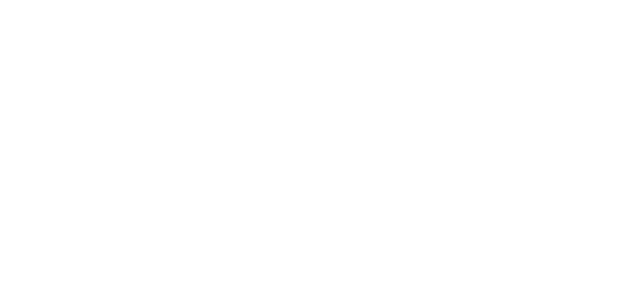
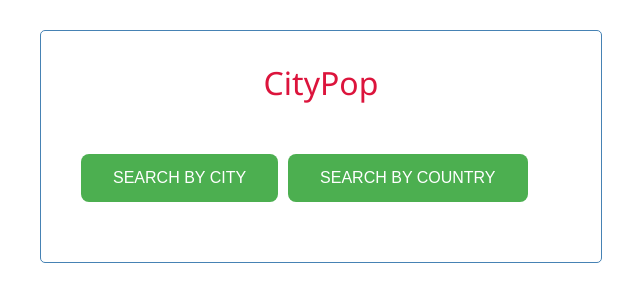
Before and after one commit to zyzzyxxy/citypop, a React (Create React App) app: page / in a window 1280 px wide. Shown: the top 302 px of the page, without its empty margins (319-959 px from the left). Built offline with nearby package versions, Linux system fonts and the light colour scheme.

Commit message:
First Pages components added

```diff
--- a/src/App.js
+++ b/src/App.js
@@ -1,7 +1,11 @@
+import Header from "./components/Header";
+import FirstPageButtons from "./components/FirstPageButtons";
+
 function App() {
   return (
-    <div className="App">
-
+    <div className='container'>
+      <Header title='CityPop'/>
+      <FirstPageButtons />
     </div>
   );
 }
--- /dev/null
+++ b/src/components/BigButton.js
@@ -0,0 +1,9 @@
+const BigButton = ({title, onClick}) => {
+    return (
+        <button className='button'>
+            {title}
+        </button>
+    )
+}
+
+export default BigButton
--- /dev/null
+++ b/src/components/FirstPageButtons.js
@@ -0,0 +1,12 @@
+import BigButton from "./BigButton";
+
+const FirstPageButtons = (props) => {
+  return (
+    <>
+      <BigButton title='SEARCH BY CITY' />
+      <BigButton title='SEARCH BY COUNTRY' />
+    </>
+  );
+};
+
+export default FirstPageButtons;
--- /dev/null
+++ b/src/components/Header.js
@@ -0,0 +1,9 @@
+const Header = (props) => {
+    return (
+        <header className='header'>
+            {props.title}
+        </header>
+    )
+}
+
+export default Header
--- a/src/index.css
+++ b/src/index.css
@@ -1,13 +1,54 @@
-body {
-  margin: 0;
-  font-family: -apple-system, BlinkMacSystemFont, 'Segoe UI', 'Roboto', 'Oxygen',
-    'Ubuntu', 'Cantarell', 'Fira Sans', 'Droid Sans', 'Helvetica Neue',
-    sans-serif;
-  -webkit-font-smoothing: antialiased;
-  -moz-osx-font-smoothing: grayscale;
+
+.container {
+  max-width: 500px;
+  margin: 30px auto;
+  overflow: auto;
+  min-height: 100;
+  border: 1px solid steelblue;
+  padding: 30px;
+  border-radius: 5px;
+  align-items: center;
+
 }
 
-code {
-  font-family: source-code-pro, Menlo, Monaco, Consolas, 'Courier New',
-    monospace;
+.header {
+  font-family: 'Segoe UI', Tahoma, Geneva, Verdana, sans-serif;
+  font-size: xx-large;
+  justify-content: space-between;
+  align-items: center;
+  text-align: center;
+  margin-left: auto;
+  margin-right: auto;
+  margin-bottom: 20px;
+  color:cornflowerblue;
+  color:crimson;
 }
+
+.button:hover {
+  background-color: #0e8012; /* Green */
+  color: white;
+}
+
+.button:focus {
+  outline: none;
+}
+
+.button:active {
+  transform: scale(0.98);
+}
+
+.button {
+  background-color: #4CAF50; /* Green */
+  border: none;
+  color: white;
+  margin: 30px auto;
+  margin-left: 10px;
+
+
+  padding: 15px 32px;
+  text-align: center;
+  text-decoration: none;
+  display: inline-block;
+  font-size: 16px;
+  border-radius: 8px;
+}
```
